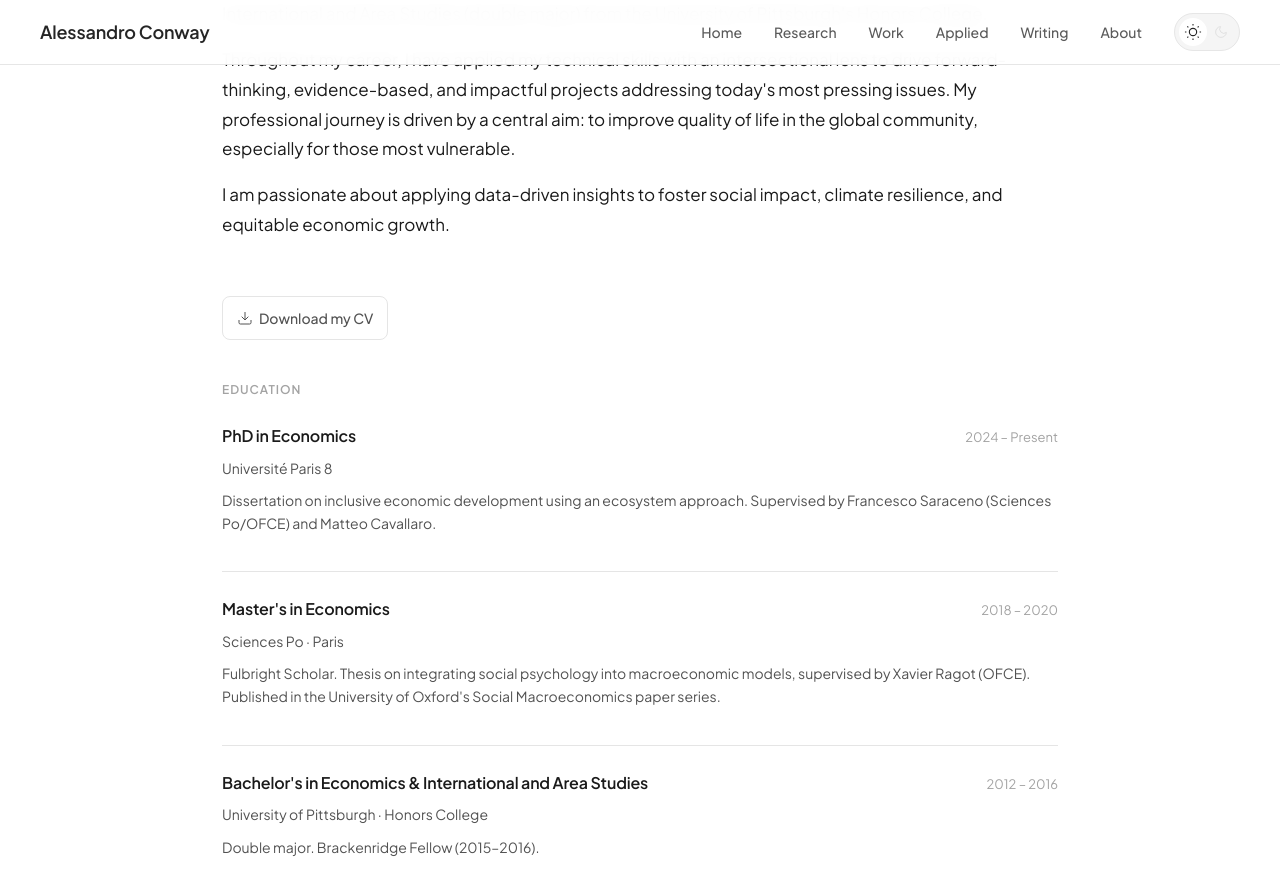
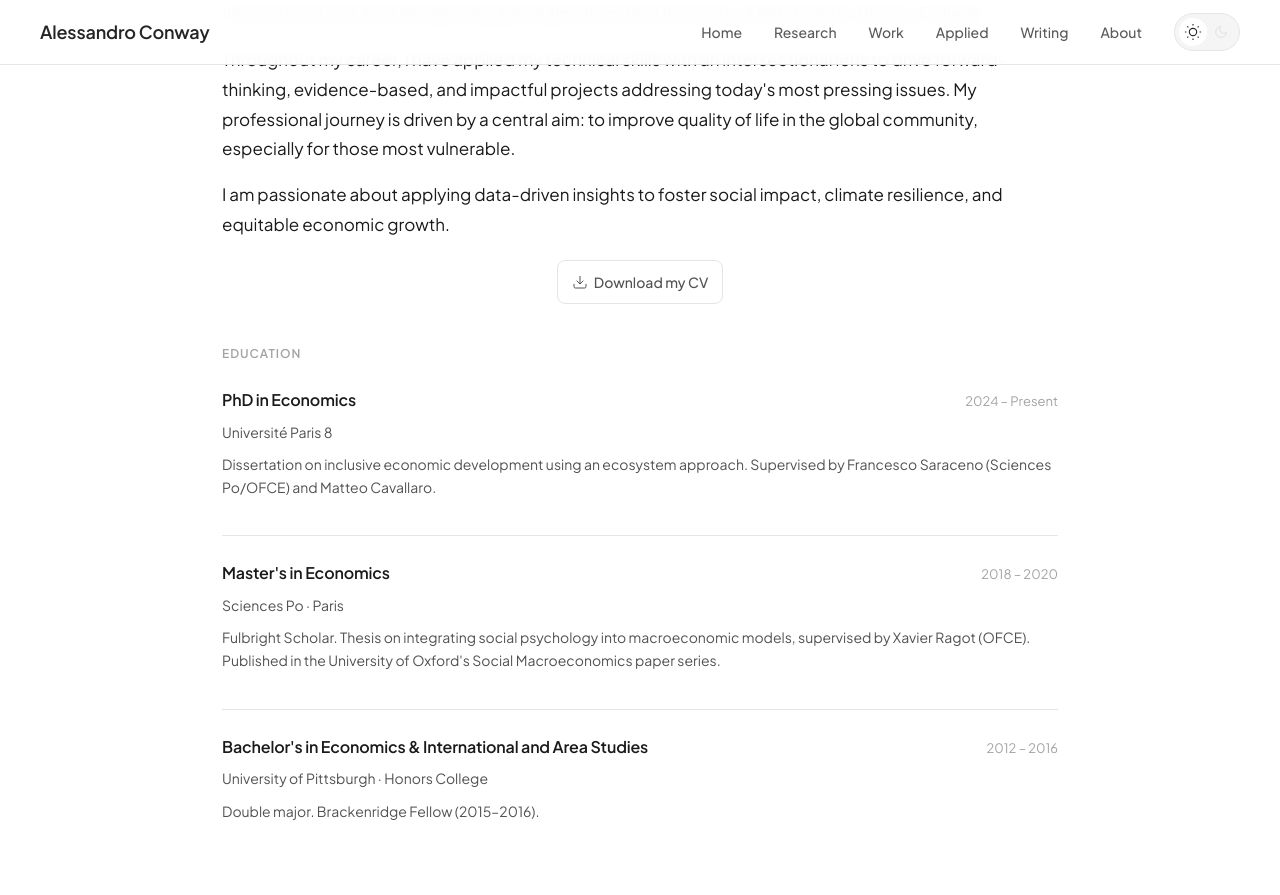
Before and after one commit to conway1521/conway1521.github.io, a Jekyll site: the page built from about.html, in a window 1280 px wide and 900 px high, scrolled down 399 px. Shown: the top 895 px of the window. Built offline with Jekyll 4.4.1, drawn with Linux system fonts in a browser that asks for light colours.

Commit message:
Centre CV button and reduce spacing above it

```diff
--- a/about.html
+++ b/about.html
@@ -7,14 +7,14 @@ title: About
     <h1>About</h1>
 </header>
 
-<section class="about" style="margin-bottom: 56px;">
+<section class="about" style="margin-bottom: 20px;">
     <p>I combine a robust background in economics and public policy with advanced technical expertise in data science and modelling, enriched by significant international exposure from living, studying, and working in Europe and the USA.</p>
     <p>I hold a master's degree in Economics from Sciences Po, Europe's leading economics and political science university, where I graduated as a Fulbright Scholar, and a bachelor's degree in Economics and International and Area Studies (double major) from the University of Pittsburgh's Honors College.</p>
     <p>Throughout my career, I have applied my technical skills with an intersectional lens to drive forward-thinking, evidence-based, and impactful projects addressing today's most pressing issues. My professional journey is driven by a central aim: to improve quality of life in the global community, especially for those most vulnerable.</p>
     <p>I am passionate about applying data-driven insights to foster social impact, climate resilience, and equitable economic growth.</p>
 </section>
 
-<div style="margin-bottom: 40px; display: inline-block;">
+<div style="margin-bottom: 40px; text-align: center;">
     <a href="#" class="social-link" target="_blank" style="display: inline-flex;">
         <svg viewBox="0 0 24 24" fill="none" stroke="currentColor" style="width: 16px; height: 16px; stroke-width: 1.5; flex-shrink: 0;"><path d="M21 15v4a2 2 0 0 1-2 2H5a2 2 0 0 1-2-2v-4"/><polyline points="7 10 12 15 17 10"/><line x1="12" y1="15" x2="12" y2="3"/></svg>
         Download my CV
```
